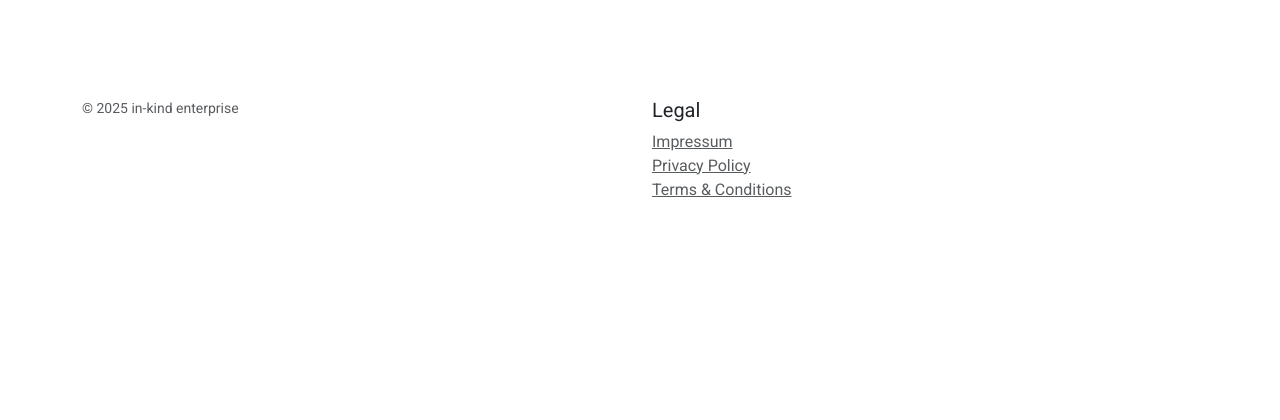
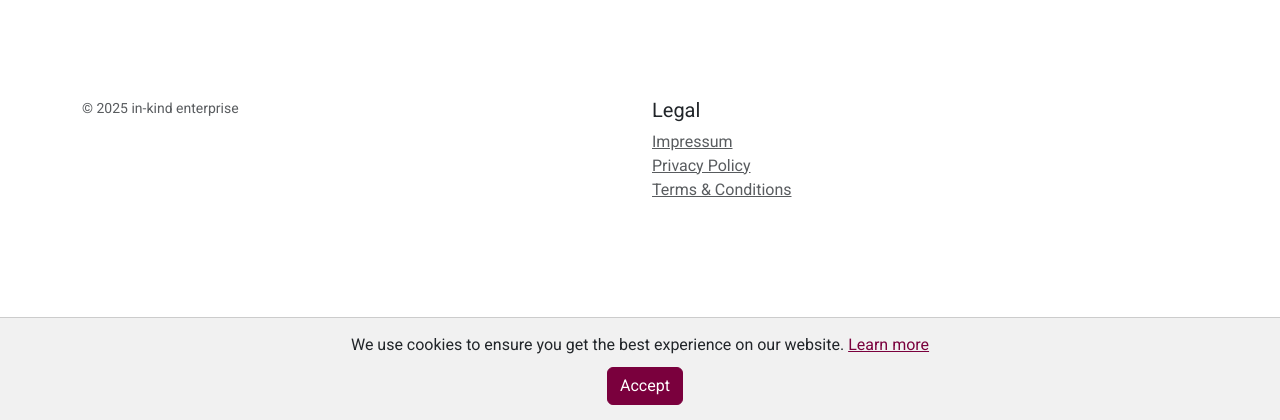
Before and after one commit to inkind-at/inkind-enterprise, a Django app: page /en/ in a window 1280 px wide. Shown: the part 380-800 px from the top of the page. Run offline with Django 5.2, Linux system fonts and the light colour scheme.

Commit message:
feat: Add cookie consent banner
Implement a cookie consent banner to inform users about cookie usage and comply with privacy regulations.

This change introduces a new partial template for the banner, along with the necessary CSS for styling and JavaScript to handle user consent. The banner is included in the base template to ensure it is displayed on all pages.

```diff
--- /dev/null
+++ b/static/css/cookie-consent.css
@@ -0,0 +1,19 @@
+.cookie-consent-banner {
+    position: fixed;
+    bottom: 0;
+    left: 0;
+    right: 0;
+    background-color: #f1f1f1;
+    padding: 15px;
+    text-align: center;
+    z-index: 1000;
+    border-top: 1px solid #ccc;
+}
+
+.cookie-consent-banner p {
+    margin: 0 0 10px;
+}
+
+.cookie-consent-banner .btn {
+    margin-left: 10px;
+}
--- /dev/null
+++ b/static/js/cookie-consent.js
@@ -0,0 +1,37 @@
+document.addEventListener("DOMContentLoaded", function() {
+    const consentBanner = document.getElementById("cookie-consent-banner");
+    const acceptButton = document.getElementById("cookie-consent-accept");
+
+    // Check if the user has already consented
+    if (!getCookie("cookie_consent")) {
+        consentBanner.style.display = "block";
+    }
+
+    acceptButton.addEventListener("click", function() {
+        setCookie("cookie_consent", "true", 365);
+        consentBanner.style.display = "none";
+    });
+
+    // Function to set a cookie
+    function setCookie(name, value, days) {
+        let expires = "";
+        if (days) {
+            const date = new Date();
+            date.setTime(date.getTime() + (days * 24 * 60 * 60 * 1000));
+            expires = "; expires=" + date.toUTCString();
+        }
+        document.cookie = name + "=" + (value || "")  + expires + "; path=/";
+    }
+
+    // Function to get a cookie
+    function getCookie(name) {
+        const nameEQ = name + "=";
+        const ca = document.cookie.split(';');
+        for(let i = 0; i < ca.length; i++) {
+            let c = ca[i];
+            while (c.charAt(0) === ' ') c = c.substring(1, c.length);
+            if (c.indexOf(nameEQ) === 0) return c.substring(nameEQ.length, c.length);
+        }
+        return null;
+    }
+});
--- a/templates/base.html
+++ b/templates/base.html
@@ -7,6 +7,7 @@
     <title>{% block title %}in-kind enterprise{% endblock %}</title>
     <link href="https://cdn.jsdelivr.net/npm/bootstrap@5.3.0-alpha1/dist/css/bootstrap.min.css" rel="stylesheet">
     <link rel="stylesheet" href="{% static 'css/custom.css' %}">
+    <link rel="stylesheet" href="{% static 'css/cookie-consent.css' %}">
     <link rel="icon" href="{% static 'favicons/favicon.ico' %}">
     <link rel="apple-touch-icon" sizes="180x180" href="{% static 'favicons/apple-touch-icon.png' %}">
     <link rel="icon" type="image/png" sizes="32x32" href="{% static 'favicons/favicon-32x32.png' %}">
@@ -33,6 +34,8 @@
 
     {% include 'partials/footer.html' %}
 
+    {% include 'partials/cookie_consent_banner.html' %}
     <script src="https://cdn.jsdelivr.net/npm/bootstrap@5.3.0-alpha1/dist/js/bootstrap.bundle.min.js"></script>
+    <script src="{% static 'js/cookie-consent.js' %}"></script>
 </body>
 </html>
--- /dev/null
+++ b/templates/partials/cookie_consent_banner.html
@@ -0,0 +1,8 @@
+{% load i18n %}
+<div id="cookie-consent-banner" class="cookie-consent-banner" style="display: none;">
+    <p>
+        {% trans "We use cookies to ensure you get the best experience on our website." %}
+        <a href="{% url 'privacy' %}">{% trans "Learn more" %}</a>
+    </p>
+    <button id="cookie-consent-accept" class="btn btn-primary">{% trans "Accept" %}</button>
+</div>
```
